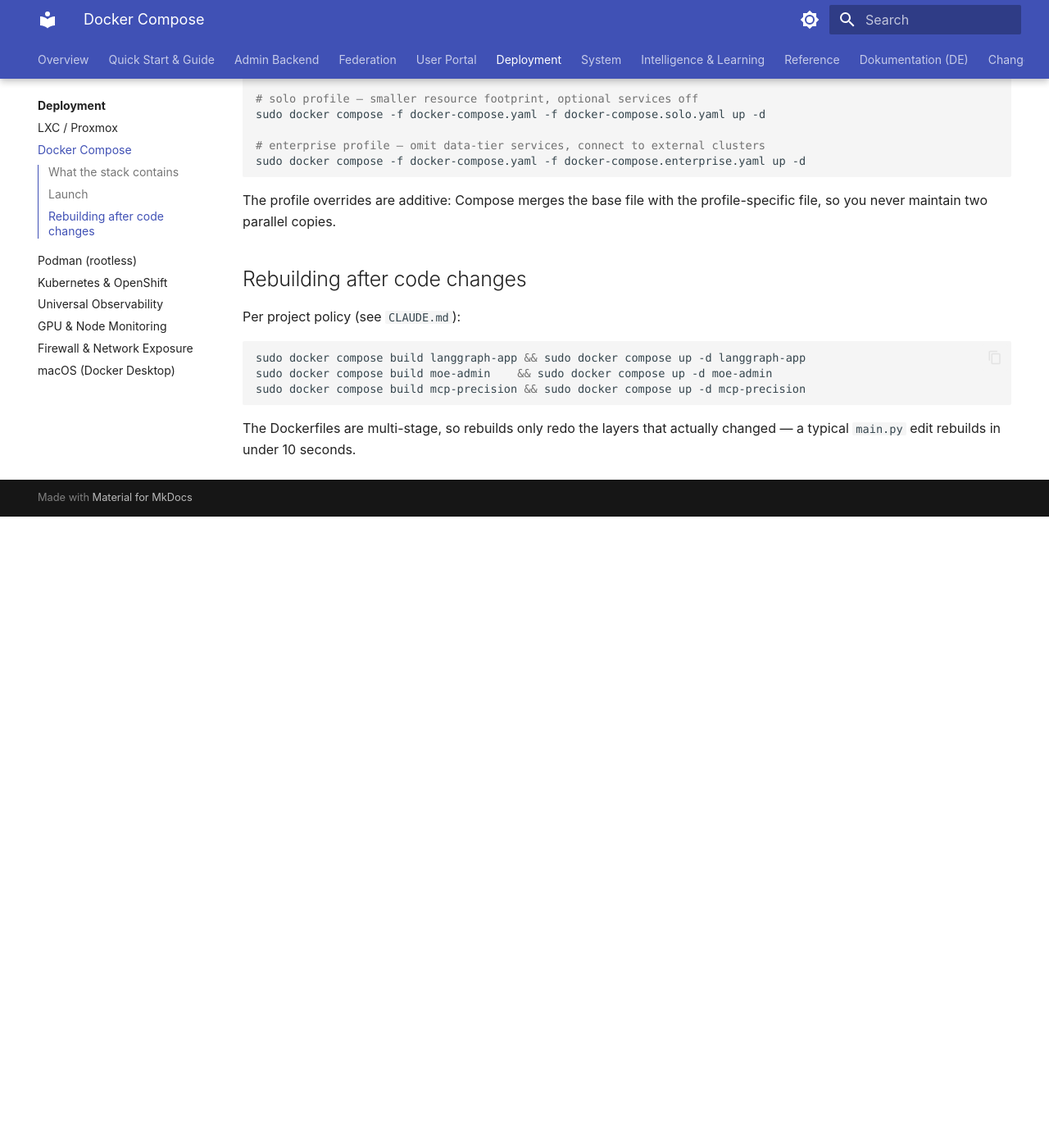
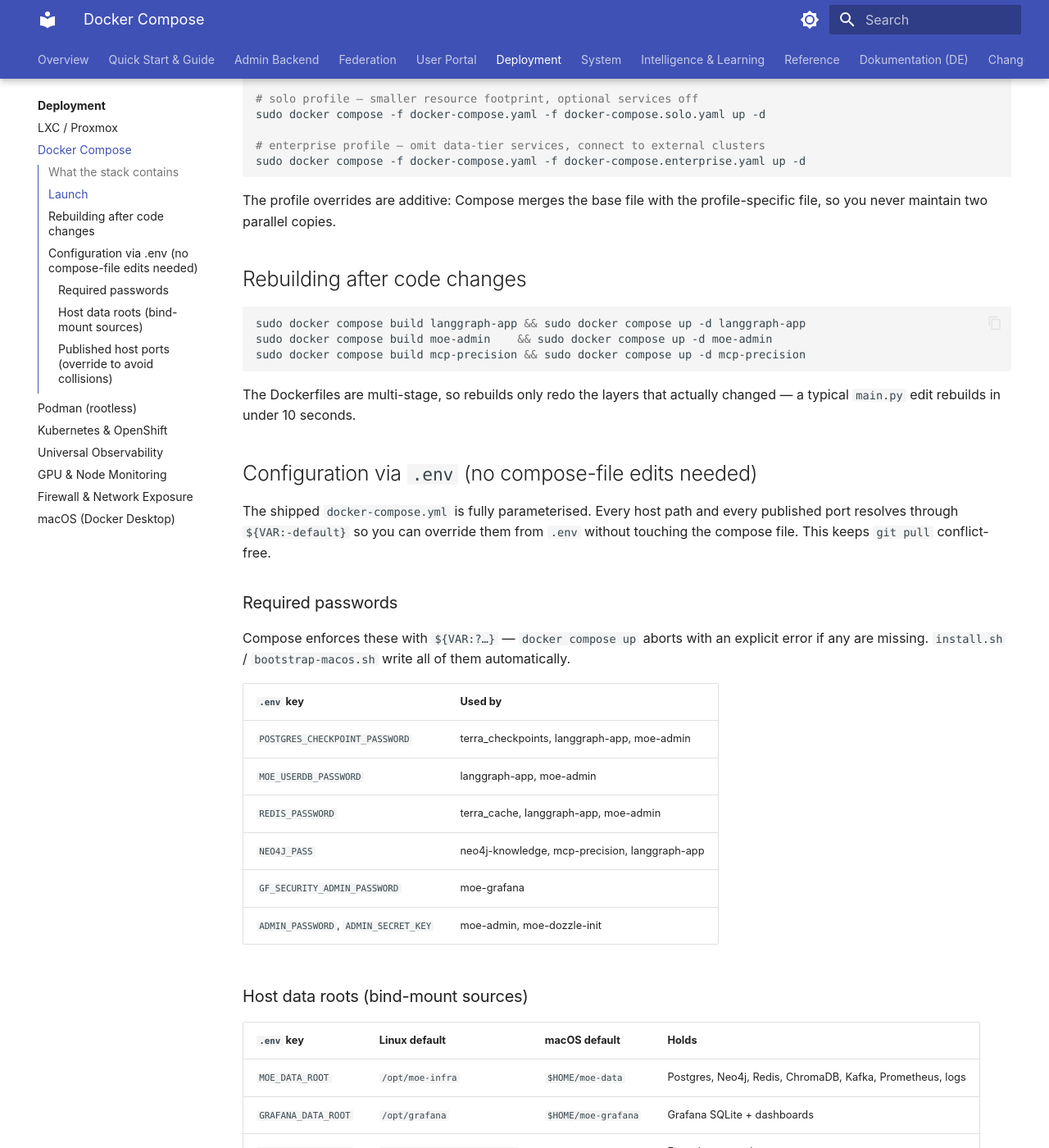
Before and after one commit to h3rb3rn/moe-sovereign, an MkDocs documentation site: the page built from docs/deployment/compose.md, in a window 1280 px wide and 1400 px high, scrolled down 964 px. Shown: the whole window at 82% size. Built offline with MkDocs 1.6.1 and Material for MkDocs 9.7.7, drawn with Linux system fonts in a browser that asks for light colours; a script that is not in the unit is left out; before the commit the page ends 1594 px from its top, so only the background shows below that; some of the changed text lies outside the part shown.

Commit message:
Document .env-driven path/port configuration in deployment docs
- docs/deployment/compose.md gains a 'Configuration via .env' section
  with three tables: required passwords (with their :? guards), host
  data roots, and the full host-port override matrix. Removes the
  stale CLAUDE.md cross-reference (CLAUDE.md is dev-internal).

- docs/guide/installation.md split into 'One-Line Install (Linux)'
  and 'macOS' subsections so Mac users no longer assume install.sh
  works on Darwin. Points to the bootstrap script and the full
  macOS deployment guide.

- docs/guide/quickstart.md adds a callout below the services table
  explaining that ports can be remapped via .env and pointing macOS
  readers to the bootstrap script.

````diff
--- a/docs/deployment/compose.md
+++ b/docs/deployment/compose.md
@@ -75,8 +75,6 @@
 
 ## Rebuilding after code changes
 
-Per project policy (see `CLAUDE.md`):
-
 ```bash
 sudo docker compose build langgraph-app && sudo docker compose up -d langgraph-app
 sudo docker compose build moe-admin    && sudo docker compose up -d moe-admin
@@ -85,3 +83,71 @@
 
 The Dockerfiles are multi-stage, so rebuilds only redo the layers that
 actually changed — a typical `main.py` edit rebuilds in under 10 seconds.
+
+## Configuration via `.env` (no compose-file edits needed)
+
+The shipped `docker-compose.yml` is fully parameterised. Every host path
+and every published port resolves through `${VAR:-default}` so you can
+override them from `.env` without touching the compose file. This keeps
+`git pull` conflict-free.
+
+### Required passwords
+
+Compose enforces these with `${VAR:?…}` — `docker compose up` aborts
+with an explicit error if any are missing. `install.sh` /
+`bootstrap-macos.sh` write all of them automatically.
+
+| `.env` key | Used by |
+|---|---|
+| `POSTGRES_CHECKPOINT_PASSWORD` | terra_checkpoints, langgraph-app, moe-admin |
+| `MOE_USERDB_PASSWORD` | langgraph-app, moe-admin |
+| `REDIS_PASSWORD` | terra_cache, langgraph-app, moe-admin |
+| `NEO4J_PASS` | neo4j-knowledge, mcp-precision, langgraph-app |
+| `GF_SECURITY_ADMIN_PASSWORD` | moe-grafana |
+| `ADMIN_PASSWORD`, `ADMIN_SECRET_KEY` | moe-admin, moe-dozzle-init |
+
+### Host data roots (bind-mount sources)
+
+| `.env` key | Linux default | macOS default | Holds |
+|---|---|---|---|
+| `MOE_DATA_ROOT` | `/opt/moe-infra` | `$HOME/moe-data` | Postgres, Neo4j, Redis, ChromaDB, Kafka, Prometheus, logs |
+| `GRAFANA_DATA_ROOT` | `/opt/grafana` | `$HOME/moe-grafana` | Grafana SQLite + dashboards |
+| `FEW_SHOT_HOST_DIR` | `${MOE_DATA_ROOT}/few-shot` | same | Few-shot example store |
+| `CLAUDE_SKILLS_DIR` | `./skills` | `./skills` | Claude Code skill bundle |
+
+### Published host ports (override to avoid collisions)
+
+All ports are remappable. Container-internal ports stay the same; only
+the host side changes when you set `<SERVICE>_HOST_PORT` in `.env`.
+
+| Default | `.env` key | Service | Bind |
+|---:|---|---|---|
+| 80 | `CADDY_HTTP_PORT` | Caddy reverse proxy | `0.0.0.0` |
+| 443 | `CADDY_HTTPS_PORT` | Caddy HTTPS / HTTP3 | `0.0.0.0` |
+| 8002 | `LANGGRAPH_HOST_PORT` | Orchestrator API | `0.0.0.0` |
+| 8003 | `MCP_HOST_PORT` | MCP precision tools | `0.0.0.0` |
+| 8088 | `ADMIN_UI_HOST_PORT` | Admin UI | `0.0.0.0` |
+| 8098 | `DOCS_HOST_PORT` | Docs site | `0.0.0.0` |
+| 3001 | `GRAFANA_HOST_PORT` | Grafana | `0.0.0.0` |
+| 8001 | `CHROMA_HOST_PORT` | ChromaDB | `127.0.0.1` |
+| 9090 | `PROMETHEUS_HOST_PORT` | Prometheus | `127.0.0.1` |
+| 7474 | `NEO4J_HTTP_PORT` | Neo4j Browser | `127.0.0.1` |
+| 7687 | `NEO4J_BOLT_PORT` | Neo4j Bolt | `127.0.0.1` |
+| 9092 | `KAFKA_HOST_PORT` | Kafka broker | `127.0.0.1` |
+| 9999 | `DOZZLE_HOST_PORT` | Dozzle log viewer | `127.0.0.1` |
+| 9100 | `NODE_EXPORTER_HOST_PORT` | node-exporter | `127.0.0.1` |
+| 9338 | `CADVISOR_HOST_PORT` | cAdvisor | `127.0.0.1` |
+
+Example `.env` snippet to move the Admin UI off the default 8088 because
+your host already runs something there:
+
+```bash
+ADMIN_UI_HOST_PORT=8089
+```
+
+After editing `.env`, `docker compose up -d` re-creates only the
+affected container.
+
+See `.env.example` for the full annotated reference and
+[Firewall & Network Exposure](firewall.md) for which services to
+firewall on each binding interface.
````
Also changed, not shown: docs/guide/installation.md (+18 -1 lines), docs/guide/quickstart.md (+7 -0 lines).
